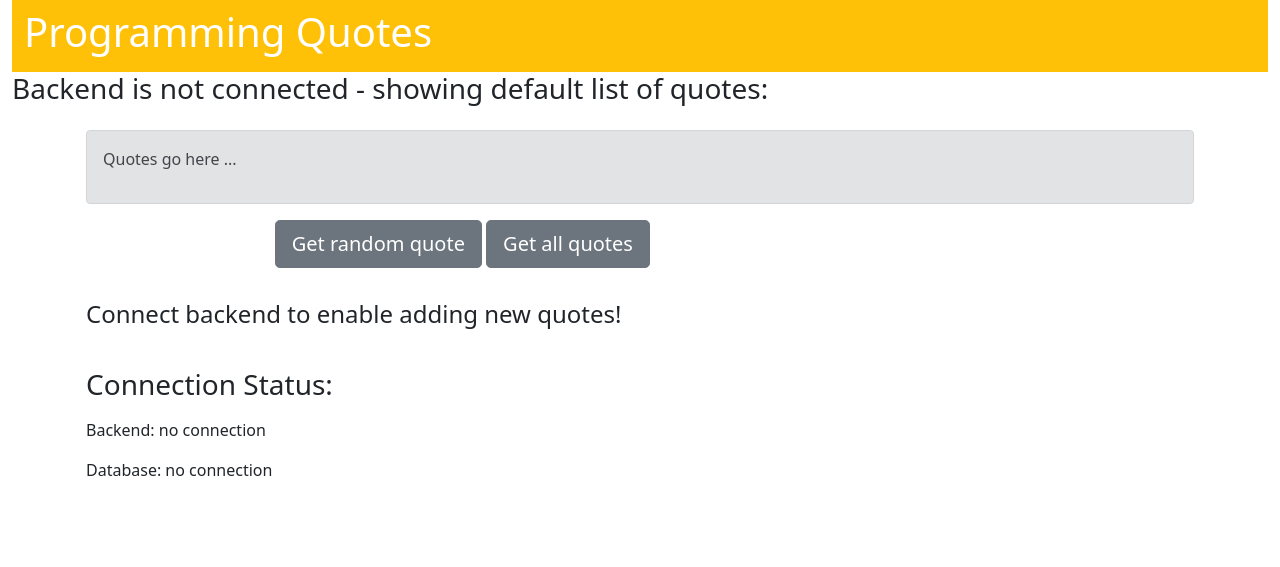
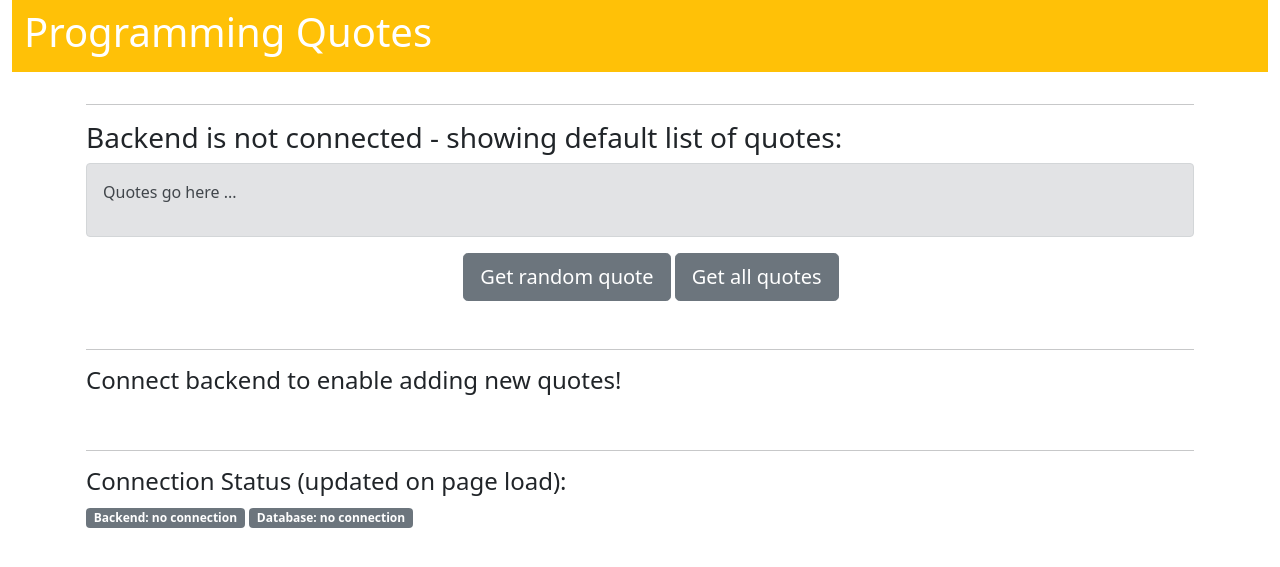
Before and after one commit to eficode-academy/quotes-flask, a Flask app: page / in a window 1280 px wide. Shown: the top 567 px of the page. Run offline with Flask 2, Linux system fonts and the light colour scheme.

Commit message:
updated frontend html

```diff
--- a/frontend/templates/index.html
+++ b/frontend/templates/index.html
@@ -26,19 +26,20 @@
         </div>
       </nav>
 
-      {% if backend %}
-      <h3>Showing quotes from backend:</h3>
-      {% else %}
-      <h3>Backend is not connected - showing default list of quotes:</h3>
-      {% endif %}
+      <div class="container p-3">
+        <hr />
+        {% if backend %}
+        <h3>Showing quotes from backend:</h3>
+        {% else %}
+        <h3>Backend is not connected - showing default list of quotes:</h3>
+        {% endif %}
 
-      <div class="container p-3">
         <div class="alert alert-secondary" role="alert" id="quotes-container">
           <p>Quotes go here ...</p>
         </div>
 
         <div class="row">
-          <div class="col-md-8 offset-md-2">
+          <div class="col-md-8 offset-md-4">
             <!-- button to get all quotes -->
             <button
               type="button"
@@ -59,6 +60,7 @@
       </div>
 
       <div class="container p-3">
+        <hr />
         {% if backend %}
         <h2>Submit a new Quote:</h2>
 
@@ -84,20 +86,18 @@
       </div>
 
       <div class="container p-3">
-        <h3>Connection Status:</h3>
+        <hr />
+        <h4>Connection Status (updated on page load):</h4>
 
         {% if backend %}
-        <p>Backend: connected</p>
-        <p>{% else %}</p>
-
-        <p>Backend: no connection</p>
-        <p>{% endif %} {% if database %}</p>
-
-        <p>Database: connected</p>
-        <p>{% else %}</p>
-
-        <p>Database: no connection</p>
-        <p>{% endif %}</p>
+        <span class="badge bg-success">Backend: connected</span>
+        {% else %}
+        <span class="badge bg-secondary">Backend: no connection</span>
+        {% endif %} {% if database %}
+        <span class="badge bg-success">Database: connected</span>
+        Database: connected {% else %}
+        <span class="badge bg-secondary">Database: no connection</span>
+        {% endif %}
       </div>
     </div>
   </body>
```
